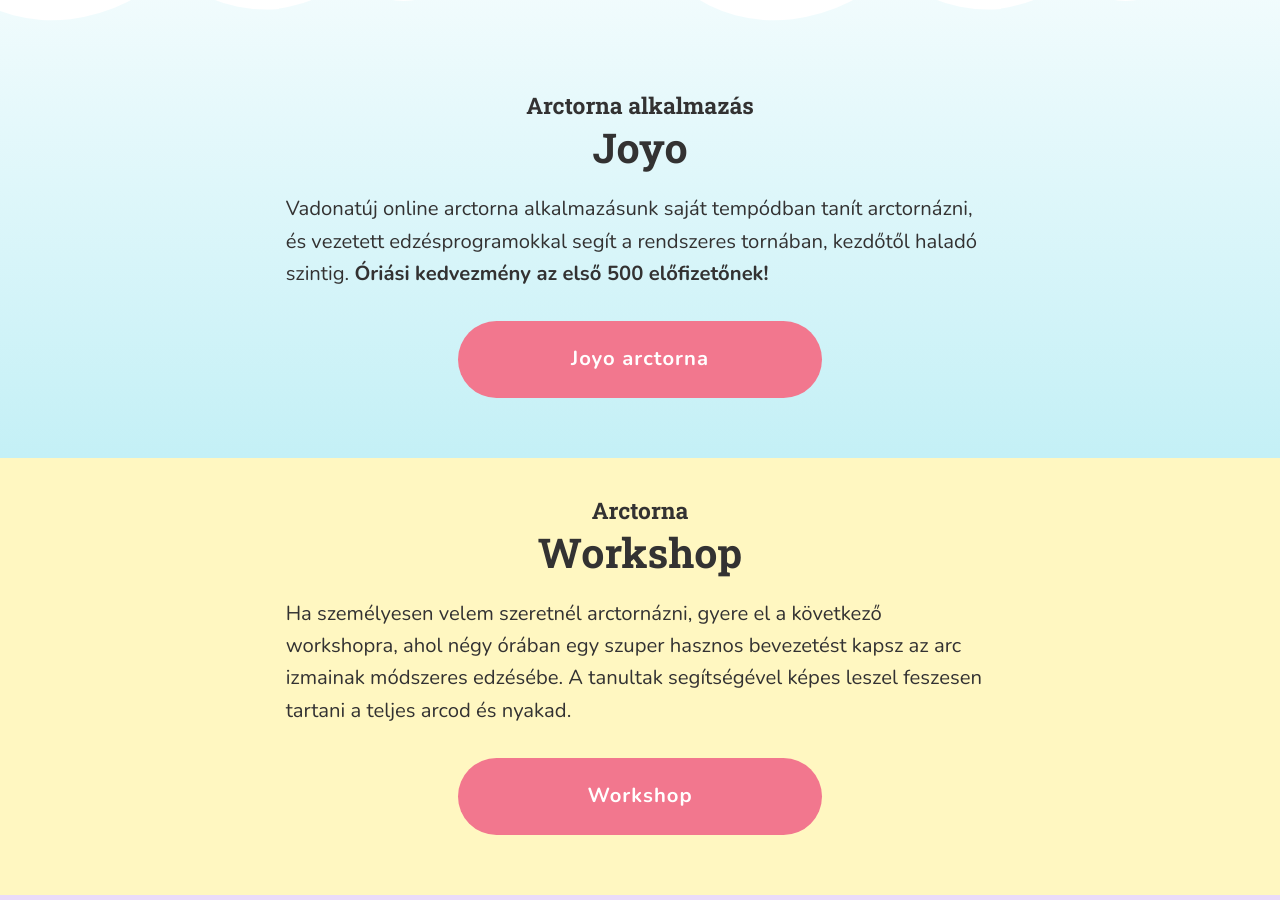
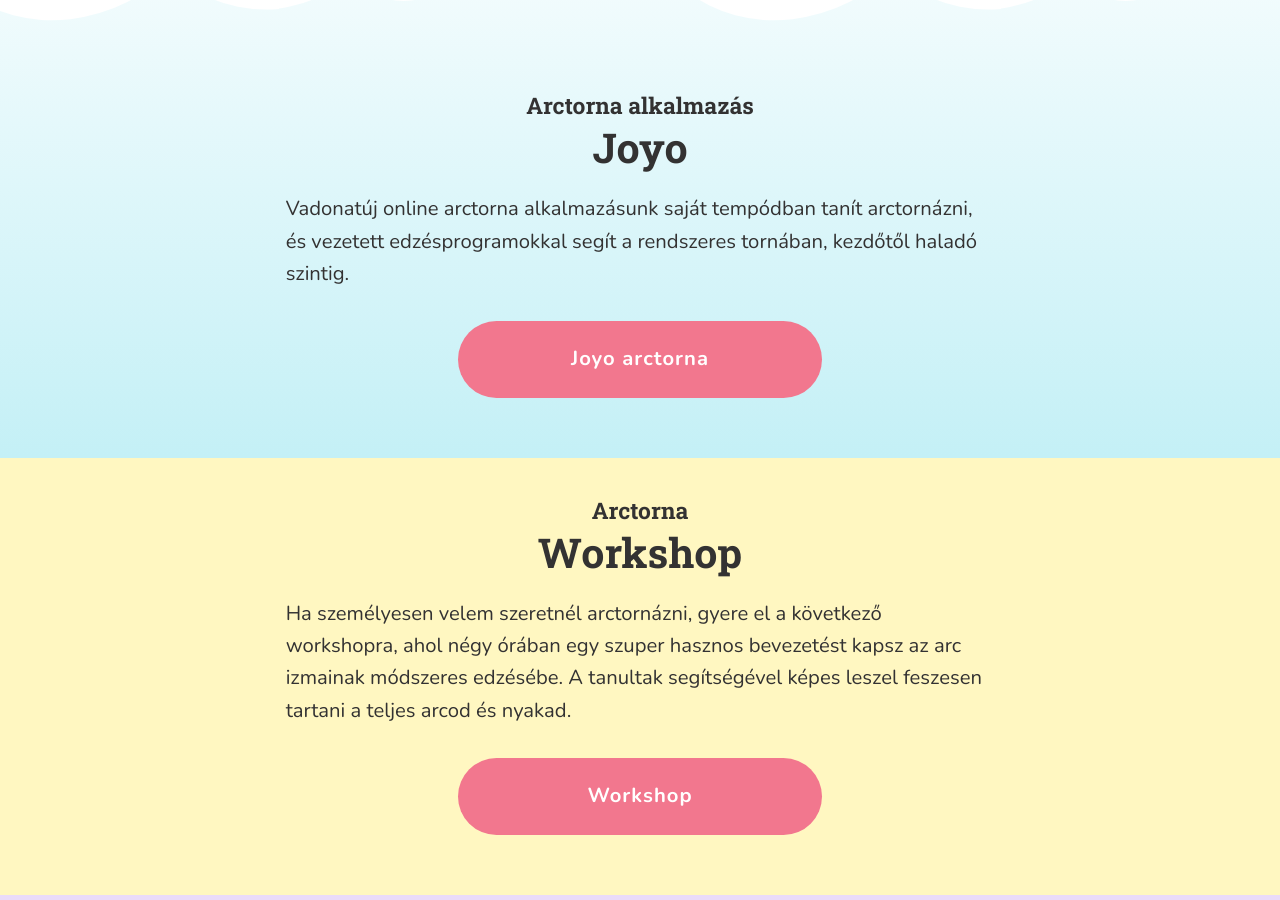
Before and after one commit to monikamudra/arctorna, a Jekyll site: the page built from index.md, in a window 1280 px wide and 900 px high, scrolled down 2073 px. Built offline with Jekyll 4.4.1, drawn with Linux system fonts in a browser that asks for light colours.

Commit message:
Remove Joyo discount promo

```diff
--- a/_includes/joyo.html
+++ b/_includes/joyo.html
@@ -11,7 +11,6 @@
         Vadonatúj online arctorna alkalmazásunk saját tempódban tanít
         arctornázni, és vezetett edzésprogramokkal segít a rendszeres tornában,
         kezdőtől haladó szintig.
-        <strong>Óriási kedvezmény az első 500 előfizetőnek!</strong>
       </p>
     </div>
     <div class="u-MarginTopLarge">
```
